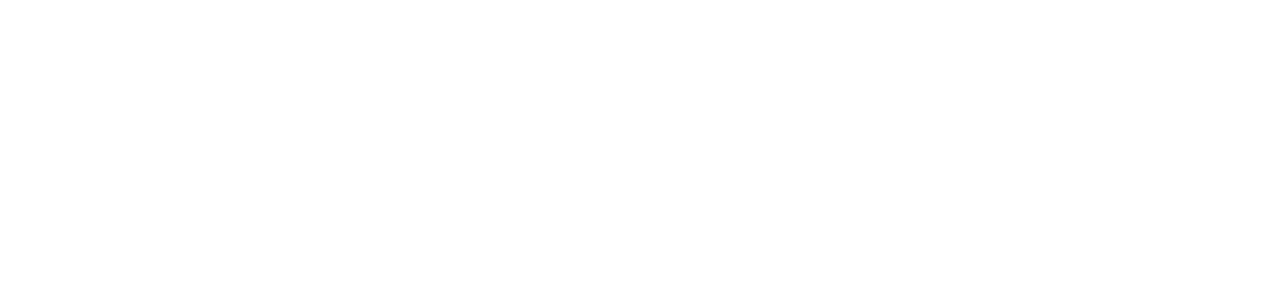
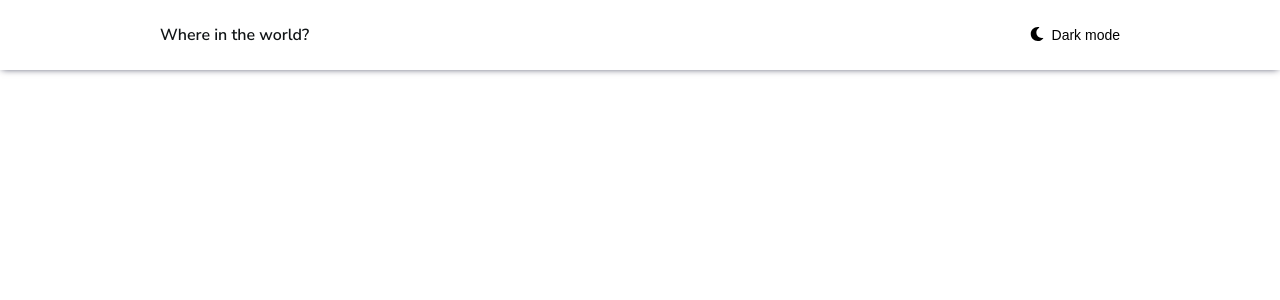
Before and after one commit to MateuszDobosz/countries-app, a React (Vite) app: page / in a window 1280 px wide. Shown: the top 300 px of the page. Built offline with nearby package versions, Linux system fonts and the light colour scheme.

Commit message:
feat: add header & dark mode

```diff
--- a/package.json
+++ b/package.json
@@ -10,7 +10,8 @@
   },
   "dependencies": {
     "react": "^18.2.0",
-    "react-dom": "^18.2.0"
+    "react-dom": "^18.2.0",
+    "react-icons": "^4.6.0"
   },
   "devDependencies": {
     "@types/react": "^18.0.24",
--- a/src/App.tsx
+++ b/src/App.tsx
@@ -1,5 +1,12 @@
+import Header from './components/header/Header';
+import { ThemeProvider } from './context/ThemeContext';
+
 function App() {
-  return <div className="App"></div>;
+  return (
+    <ThemeProvider>
+      <Header></Header>
+    </ThemeProvider>
+  );
 }
 
 export default App;
--- /dev/null
+++ b/src/components/header/Header.tsx
@@ -0,0 +1,23 @@
+import { FunctionComponent } from 'react';
+import { ThemeContextType, useTheme } from '../../context/ThemeContext';
+import { FaMoon } from 'react-icons/fa';
+import './header.scss';
+
+const Header: FunctionComponent = () => {
+  const { colorMode, toggleTheme } = useTheme() as ThemeContextType;
+  return (
+    <header className={`header ${colorMode}`}>
+      <div className="header__container">
+        <h1 className="header__title">Where in the world?</h1>
+        <button className="header__color-mode-toggle" onClick={toggleTheme}>
+          <span>
+            <FaMoon />
+          </span>
+          Dark mode{' '}
+        </button>
+      </div>
+    </header>
+  );
+};
+
+export default Header;
--- /dev/null
+++ b/src/components/header/header.scss
@@ -0,0 +1,39 @@
+@import '../../styles/colors';
+@import '../../styles/typhography';
+.header {
+  box-shadow: 0px 1px 7px -2px rgba(66, 68, 90, 1);
+  &__container {
+    display: flex;
+    justify-content: space-between;
+    width: 100%;
+    max-width: 1000px;
+    padding: 24px 20px;
+    margin: 0 auto;
+  }
+  &__title {
+    font-size: $font-size-m;
+    font-weight: $font-weight-medium;
+    color: map-get($dark, veryDarkBlueText);
+  }
+
+  &__color-mode-toggle {
+    border: none;
+    background-color: transparent;
+    text-align: center;
+    font-size: $font-size-s;
+    font-weight: 300;
+    width: 90px;
+    display: flex;
+    justify-content: space-between;
+    align-items: center;
+  }
+}
+
+.dark {
+  background-color: hsl(207, 26%, 17%);
+
+  .header__title,
+  .header__color-mode-toggle {
+    color: map-get($light, white);
+  }
+}
--- /dev/null
+++ b/src/context/ThemeContext.tsx
@@ -0,0 +1,21 @@
+import { useState, createContext, ReactNode, useContext } from 'react';
+
+export type ThemeContextType = {
+  colorMode: string;
+  toggleTheme: () => void;
+};
+export const ThemeContext = createContext<ThemeContextType | null>(null);
+
+export function useTheme() {
+  return useContext(ThemeContext);
+}
+
+export function ThemeProvider({ children }: { children: ReactNode }) {
+  const [colorMode, setColorMode] = useState('light');
+
+  const toggleTheme = () => {
+    setColorMode((prev) => (prev === 'light' ? 'dark' : 'light'));
+  };
+
+  return <ThemeContext.Provider value={{ colorMode, toggleTheme }}>{children}</ThemeContext.Provider>;
+}
--- a/src/index.scss
+++ b/src/index.scss
@@ -1,70 +1,2 @@
-:root {
-  font-family: Inter, Avenir, Helvetica, Arial, sans-serif;
-  font-size: 16px;
-  line-height: 24px;
-  font-weight: 400;
-
-  color-scheme: light dark;
-  color: rgba(255, 255, 255, 0.87);
-  background-color: #242424;
-
-  font-synthesis: none;
-  text-rendering: optimizeLegibility;
-  -webkit-font-smoothing: antialiased;
-  -moz-osx-font-smoothing: grayscale;
-  -webkit-text-size-adjust: 100%;
-}
-
-a {
-  font-weight: 500;
-  color: #646cff;
-  text-decoration: inherit;
-}
-a:hover {
-  color: #535bf2;
-}
-
-body {
-  margin: 0;
-  display: flex;
-  place-items: center;
-  min-width: 320px;
-  min-height: 100vh;
-}
-
-h1 {
-  font-size: 3.2em;
-  line-height: 1.1;
-}
-
-button {
-  border-radius: 8px;
-  border: 1px solid transparent;
-  padding: 0.6em 1.2em;
-  font-size: 1em;
-  font-weight: 500;
-  font-family: inherit;
-  background-color: #1a1a1a;
-  cursor: pointer;
-  transition: border-color 0.25s;
-}
-button:hover {
-  border-color: #646cff;
-}
-button:focus,
-button:focus-visible {
-  outline: 4px auto -webkit-focus-ring-color;
-}
-
-@media (prefers-color-scheme: light) {
-  :root {
-    color: #213547;
-    background-color: #ffffff;
-  }
-  a:hover {
-    color: #747bff;
-  }
-  button {
-    background-color: #f9f9f9;
-  }
-}
+@import './styles/typhography';
+@import './styles/reset';
--- /dev/null
+++ b/src/styles/_colors.scss
@@ -0,0 +1,11 @@
+$light: (
+  darkGray: hsl(0, 0%, 52%),
+  veryLightGray: hsl(0, 0%, 98%),
+  white: hsl(0, 0%, 100%),
+);
+
+$dark: (
+  darkBlue: hsl(209, 23%, 22%),
+  veryDarkBlueBG: hsl(207, 26%, 17%),
+  veryDarkBlueText: hsl(200, 15%, 8%),
+);
--- /dev/null
+++ b/src/styles/_reset.scss
@@ -0,0 +1,5 @@
+* {
+  margin: 0;
+  padding: 0;
+  box-sizing: border-box;
+}
--- /dev/null
+++ b/src/styles/_typhography.scss
@@ -0,0 +1,14 @@
+@import url('https://fonts.googleapis.com/css2?family=Nunito+Sans:wght@300;600;800&display=swap');
+
+$nunito-sans: 'Nunito Sans', sans-serif;
+$font-weight-light: 300;
+$font-weight-medium: 600;
+$font-weight-bold: 800;
+$font-size-s: 0.875rem;
+$font-size-m: 1rem;
+
+body {
+  font-family: $nunito-sans;
+  font-size: $font-size-m;
+  font-weight: $font-weight-medium;
+}
--- a/vite.config.ts
+++ b/vite.config.ts
@@ -1,7 +1,7 @@
-import { defineConfig } from 'vite'
-import react from '@vitejs/plugin-react'
+import { defineConfig } from 'vite';
+import react from '@vitejs/plugin-react';
 
 // https://vitejs.dev/config/
 export default defineConfig({
-  plugins: [react()]
-})
+  plugins: [react()],
+});
```
Also changed, not shown: src/main.tsx (+6 -6 lines), 1 other file (tests, documents, lock files or other folders).
